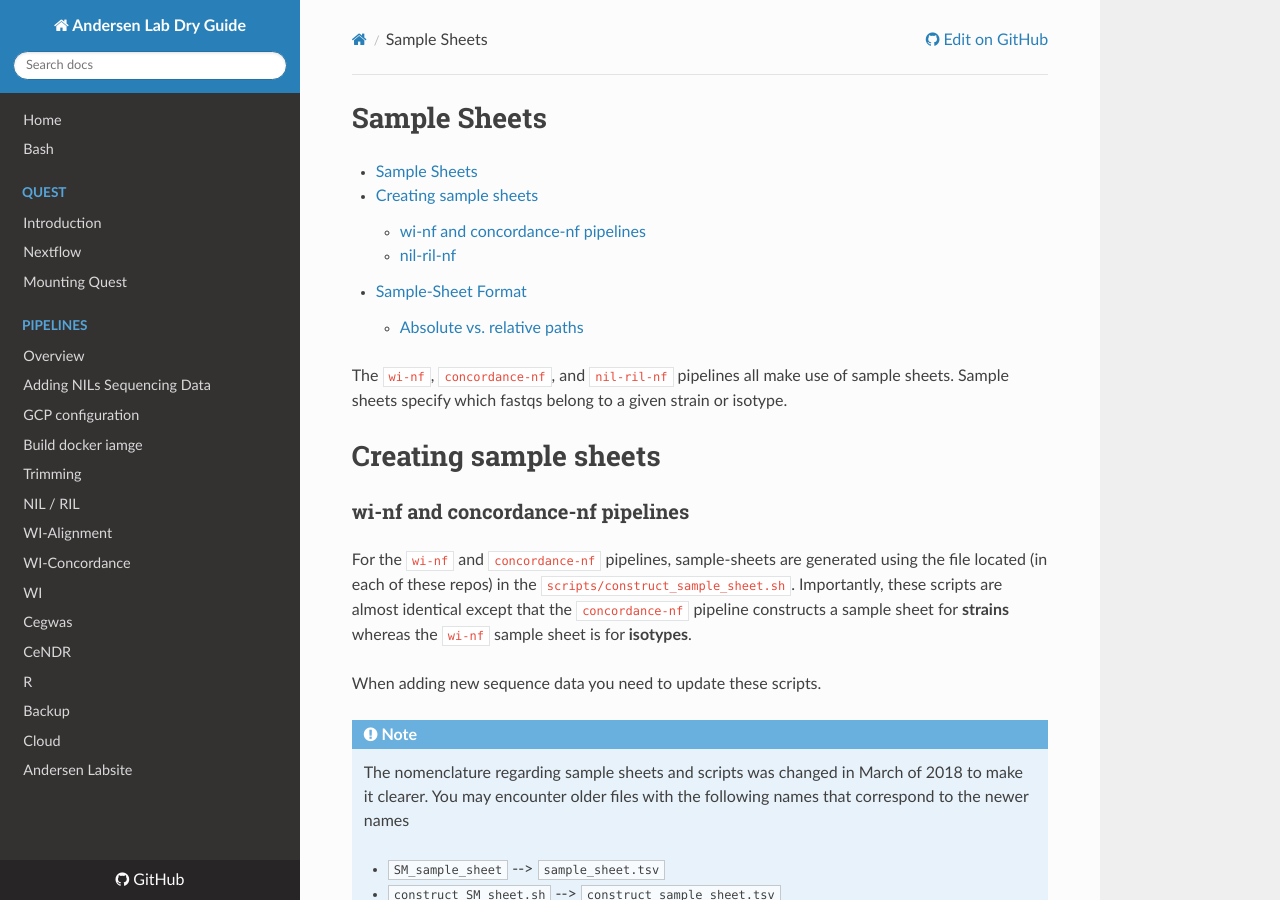
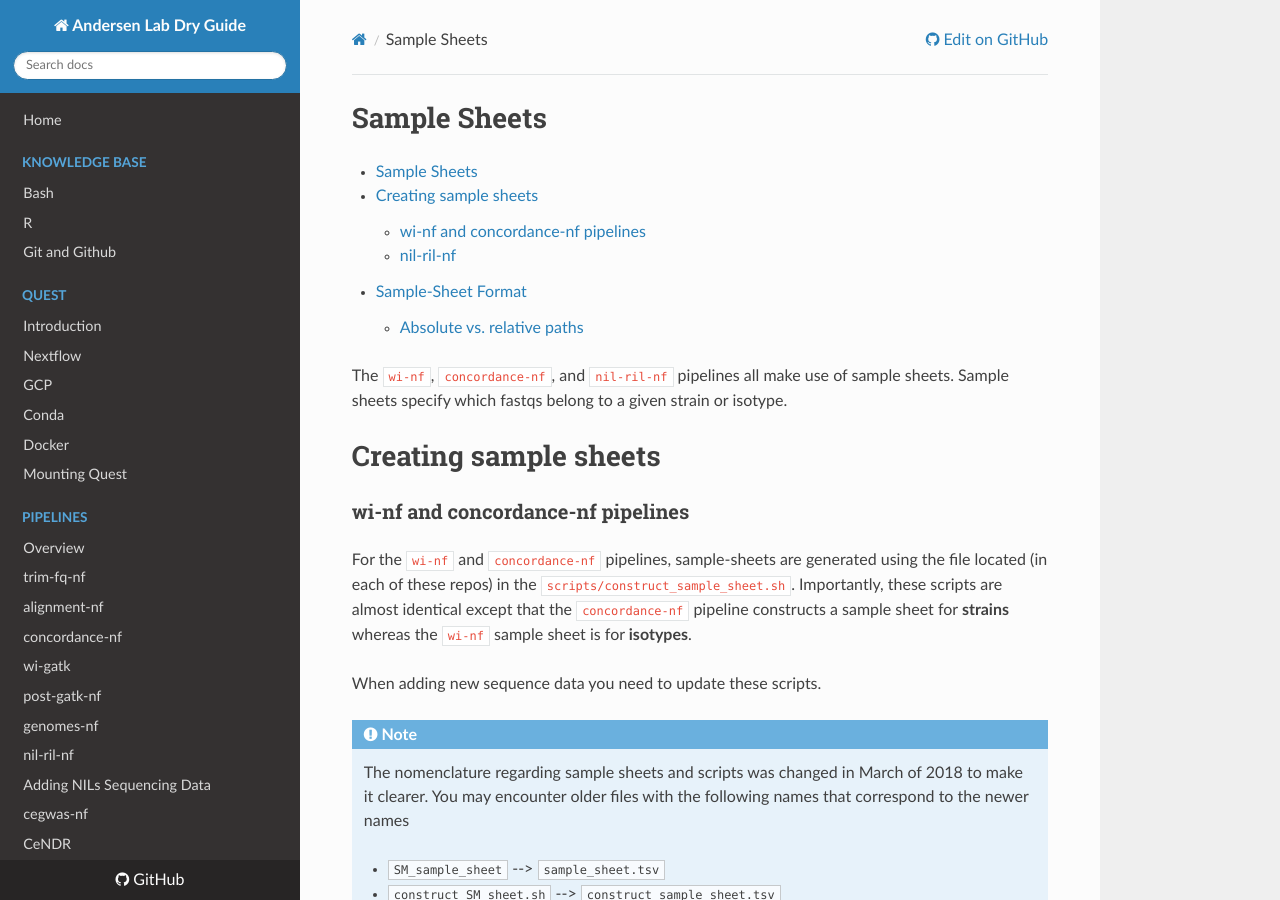
Before and after one commit to AndersenLab/dry-guide, an MkDocs documentation site: the page built from docs/archive/sample-sheets.md, in a window 1280 px wide and 900 px high. Built offline with MkDocs 1.6.1, drawn with Linux system fonts in a browser that asks for light colours; nearby versions of some CDN libraries; comment, search, counter and statistics services are not loaded.

Commit message:
update nav bar

```diff
--- a/mkdocs.yml
+++ b/mkdocs.yml
@@ -13,24 +13,29 @@ markdown_extensions:
 
 nav:
     - Home: index.md
-    - Bash: bash.md
+    - Knowledge Base:
+          - Bash: bash.md
+          - R: r.md
+          - Git and Github: github.md
     - Quest:
           - Introduction: quest-intro.md
           - Nextflow: quest-nextflow.md
+          - GCP: pipeline-GCPconfig.md
+          - Conda: quest-conda.md
+          - Docker: pipeline-docker.md
           - Mounting Quest: quest-mount.md
     - Pipelines:
           - Overview: pipeline-overview.md
+          - trim-fq-nf: pipeline-trimming.md
+          - alignment-nf: pipeline-alignment.md
+          - concordance-nf: pipeline-concordance.md
+          - wi-gatk: pipeline-wiGATK.md
+          - post-gatk-nf: pipeline-postGATK.md
+          - genomes-nf: pipeline-genomes-nf.md
+          - nil-ril-nf: pipeline-nil-ril.md
           - Adding NILs Sequencing Data: adding-seq-data.md
-          - GCP configuration: pipeline-GCPconfig.md
-          - Build docker iamge: pipeline-docker.md
-          - Trimming: pipeline-trimming.md
-          - NIL / RIL: pipeline-nil-ril.md
-          - WI-Alignment: pipeline-alignment.md
-          - WI-Concordance: pipeline-concordance.md
-          - WI: pipeline-wi.md
-          - Cegwas: pipeline-cegwas.md
+          - cegwas-nf: pipeline-cegwas.md
     - CeNDR: cendr.md
-    - R: r.md
     - Backup: backup.md
     - Cloud: cloud.md
     - Andersen Labsite: labsite.md
```
Also changed, not shown: docs/archive/quest-andersen-lab-env.md (renamed from docs/quest-andersen-lab-env.md), docs/archive/sample-sheets.md (renamed from docs/sample-sheets.md).
